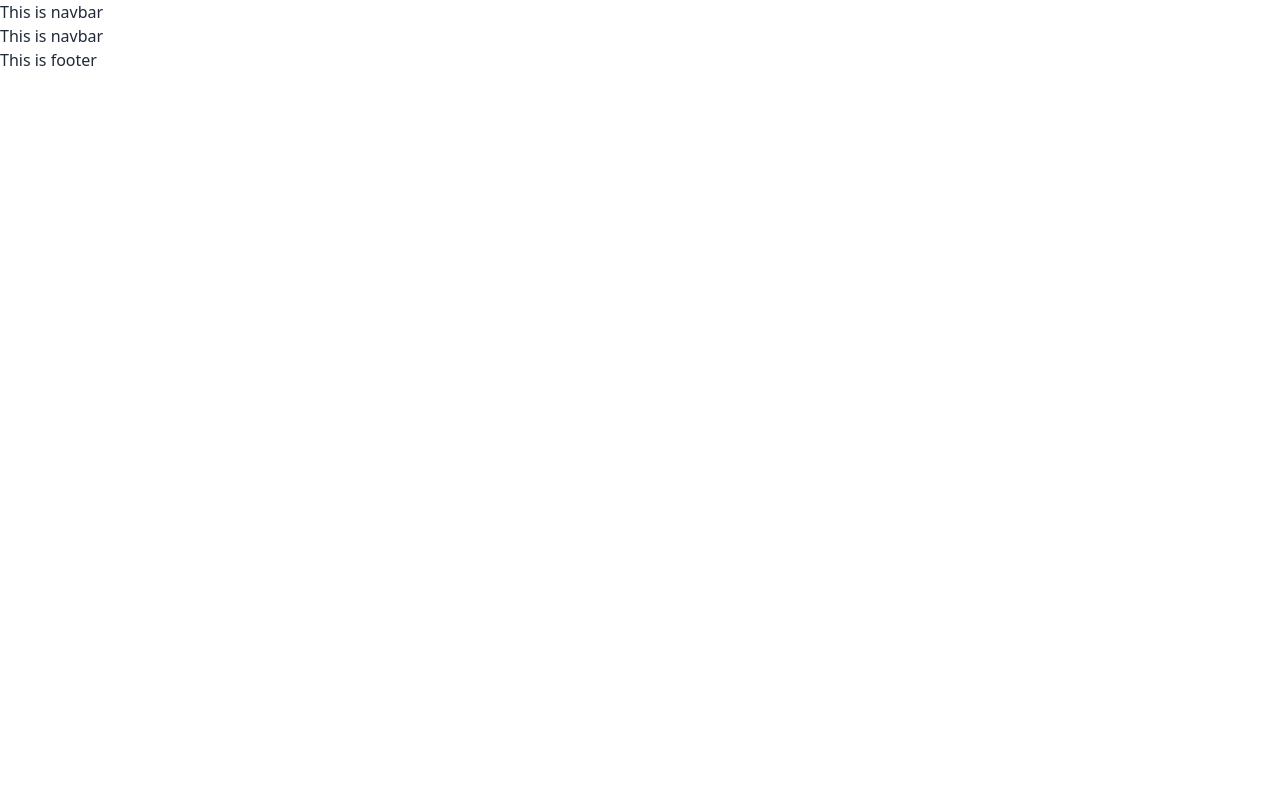
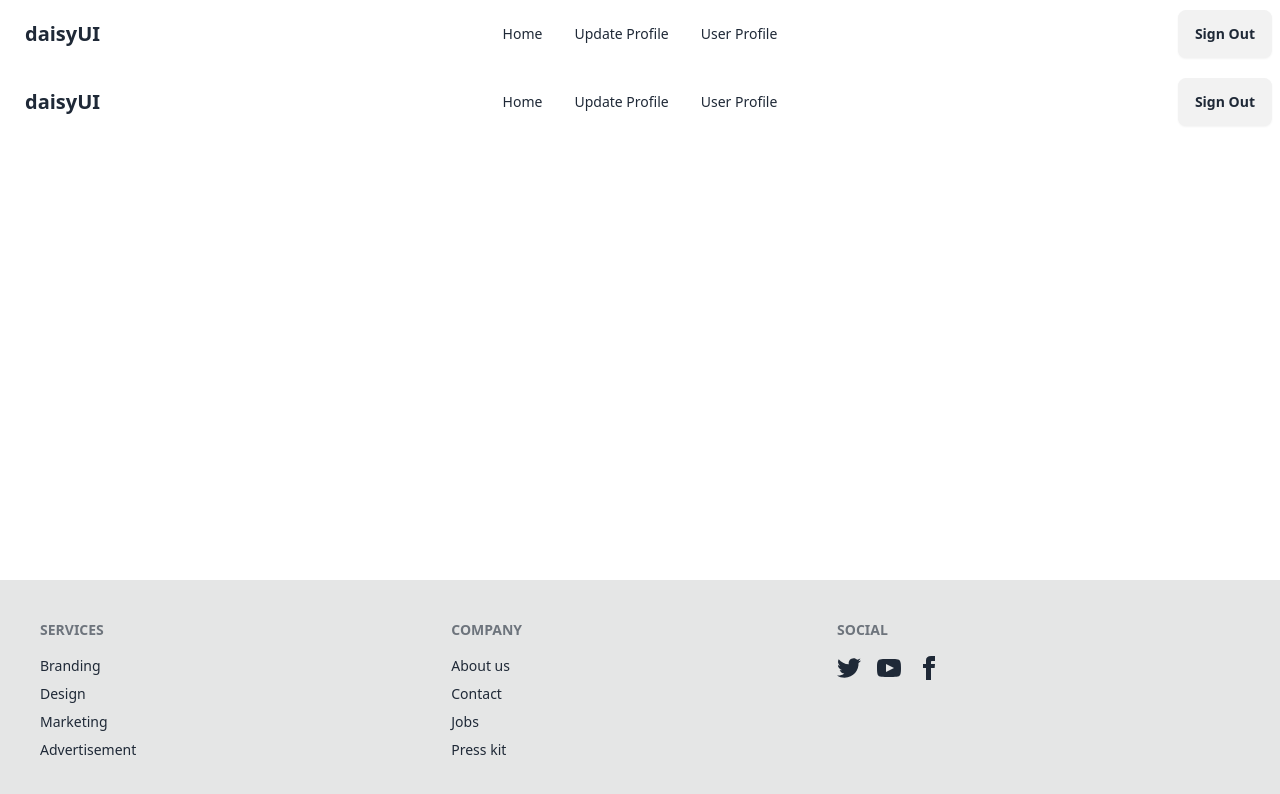
Before and after one commit to atikxcode/Real-State-Assignment-9, a React (Vite) app: page /navbar in a window 1280 px wide. Shown: the top 794 px of the page. Built offline with nearby package versions, Linux system fonts and the light colour scheme.

Commit message:
finished the navbar and footer section

```diff
--- a/index.html
+++ b/index.html
@@ -1,10 +1,11 @@
 <!doctype html>
+
 <html lang="en" data-theme="light">
   <head>
     <meta charset="UTF-8" />
-    <link rel="icon" type="image/svg+xml" href="/vite.svg" />
+    <link rel="icon" type="image/svg+xml" href="./src/assets/logo.JPG" />
     <meta name="viewport" content="width=device-width, initial-scale=1.0" />
-    <title>Vite + React</title>
+    <title>Elite Shores Escapes</title>
   </head>
   <body>
     <div id="root"></div>
--- a/package.json
+++ b/package.json
@@ -14,6 +14,7 @@
     "match-sorter": "^6.3.4",
     "react": "^18.2.0",
     "react-dom": "^18.2.0",
+    "react-icons": "^5.0.1",
     "react-router-dom": "^6.22.3",
     "sort-by": "^1.2.0"
   },
--- a/src/Layout/Root.jsx
+++ b/src/Layout/Root.jsx
@@ -3,7 +3,7 @@
 import Footer from "../Pages/Footer/Footer";
 const Root = () => {
   return (
-    <div>
+    <div className=" ">
         <NavBar></NavBar>
         <Outlet></Outlet>
         <Footer></Footer>
--- a/src/Pages/Footer/Footer.jsx
+++ b/src/Pages/Footer/Footer.jsx
@@ -3,7 +3,30 @@
 const Footer = () => {
   return (
     <div>
-      <h2>This is footer</h2>
+      <footer className="footer p-10 bg-base-300 text-base-content fixed bottom-0">
+  <nav>
+    <h6 className="footer-title">Services</h6>
+    <a className="link link-hover">Branding</a>
+    <a className="link link-hover">Design</a>
+    <a className="link link-hover">Marketing</a>
+    <a className="link link-hover">Advertisement</a>
+  </nav>
+  <nav>
+    <h6 className="footer-title">Company</h6>
+    <a className="link link-hover">About us</a>
+    <a className="link link-hover">Contact</a>
+    <a className="link link-hover">Jobs</a>
+    <a className="link link-hover">Press kit</a>
+  </nav>
+  <nav>
+    <h6 className="footer-title">Social</h6>
+    <div className="grid grid-flow-col gap-4">
+      <a><svg xmlns="http://www.w3.org/2000/svg" width="24" height="24" viewBox="0 0 24 24" className="fill-current"><path d="M24 4.557c-.883.392-1.832.656-2.828.775 1.017-.609 1.798-1.574 2.165-2.724-.951.564-2.005.974-3.127 1.195-.897-.957-2.178-1.555-3.594-1.555-3.179 0-5.515 2.966-4.797 6.045-4.091-.205-7.719-2.165-10.148-5.144-1.29 2.213-.669 5.108 1.523 6.574-.806-.026-1.566-.247-2.229-.616-.054 2.281 1.581 4.415 3.949 4.89-.693.188-1.452.232-2.224.084.626 1.956 2.444 3.379 4.6 3.419-2.07 1.623-4.678 2.348-7.29 2.04 2.179 1.397 4.768 2.212 7.548 2.212 9.142 0 14.307-7.721 13.995-14.646.962-.695 1.797-1.562 2.457-2.549z"></path></svg></a>
+      <a><svg xmlns="http://www.w3.org/2000/svg" width="24" height="24" viewBox="0 0 24 24" className="fill-current"><path d="M19.615 3.184c-3.604-.246-11.631-.245-15.23 0-3.897.266-4.356 2.62-4.385 8.816.029 6.185.484 8.549 4.385 8.816 3.6.245 11.626.246 15.23 0 3.897-.266 4.356-2.62 4.385-8.816-.029-6.185-.484-8.549-4.385-8.816zm-10.615 12.816v-8l8 3.993-8 4.007z"></path></svg></a>
+      <a><svg xmlns="http://www.w3.org/2000/svg" width="24" height="24" viewBox="0 0 24 24" className="fill-current"><path d="M9 8h-3v4h3v12h5v-12h3.642l.358-4h-4v-1.667c0-.955.192-1.333 1.115-1.333h2.885v-5h-3.808c-3.596 0-5.192 1.583-5.192 4.615v3.385z"></path></svg></a>
+    </div>
+  </nav>
+</footer>
     </div>
   );
 };
--- a/src/Pages/NavBar/NavBar.jsx
+++ b/src/Pages/NavBar/NavBar.jsx
@@ -1,9 +1,45 @@
+import { useState } from "react";
+import { Link, NavLink } from "react-router-dom";
 
 
 const NavBar = () => {
+
+  const [user, setUser] = useState(true)
+
+  const navLinks = <>
+  <li><NavLink to='/'>Home</NavLink></li>
+  <li><NavLink to='/updateprofile'>Update Profile</NavLink></li>
+  {user && <li><NavLink to='/userprofile'>User Profile</NavLink></li>}
+
+  </>
   return (
-    <div>
-     <h2> This is navbar</h2>
+    <div className="container mx-auto">
+     <div className="navbar bg-base-100">
+  <div className="navbar-start">
+    <div className="dropdown">
+      <div tabIndex={0} role="button" className="btn btn-ghost lg:hidden">
+        <svg xmlns="http://www.w3.org/2000/svg" className="h-5 w-5" fill="none" viewBox="0 0 24 24" stroke="currentColor"><path strokeLinecap="round" strokeLinejoin="round" strokeWidth="2" d="M4 6h16M4 12h8m-8 6h16" /></svg>
+      </div>
+      <ul tabIndex={0} className="menu menu-sm dropdown-content mt-3 z-[1] p-2 shadow bg-base-100 rounded-box w-52">
+        {navLinks}
+
+      </ul>
+    </div>
+    <a className="btn btn-ghost text-xl">daisyUI</a>
+  </div>
+  <div className="navbar-center hidden lg:flex">
+    <ul className="menu menu-horizontal px-1">
+      {navLinks}
+    </ul>
+  </div>
+  <div className="navbar-end">
+  {
+      user ?
+      <button className="btn">Sign Out</button>
+      : <Link to='/login'><button className="btn">Login</button></Link>
+    }
+  </div>
+</div>
     </div>
   );
 };
--- /dev/null
+++ b/src/Pages/UpdateProfile/UpdateProfile.jsx
@@ -0,0 +1,11 @@
+import React from 'react';
+
+const UpdateProfile = () => {
+  return (
+    <div>
+      <h2>Here you have you update your profile</h2>
+    </div>
+  );
+};
+
+export default UpdateProfile;
```
Also changed, not shown: src/main.jsx (+8 -3 lines), src/assets/logo.JPG (added), 1 other file (tests, documents, lock files or other folders).
